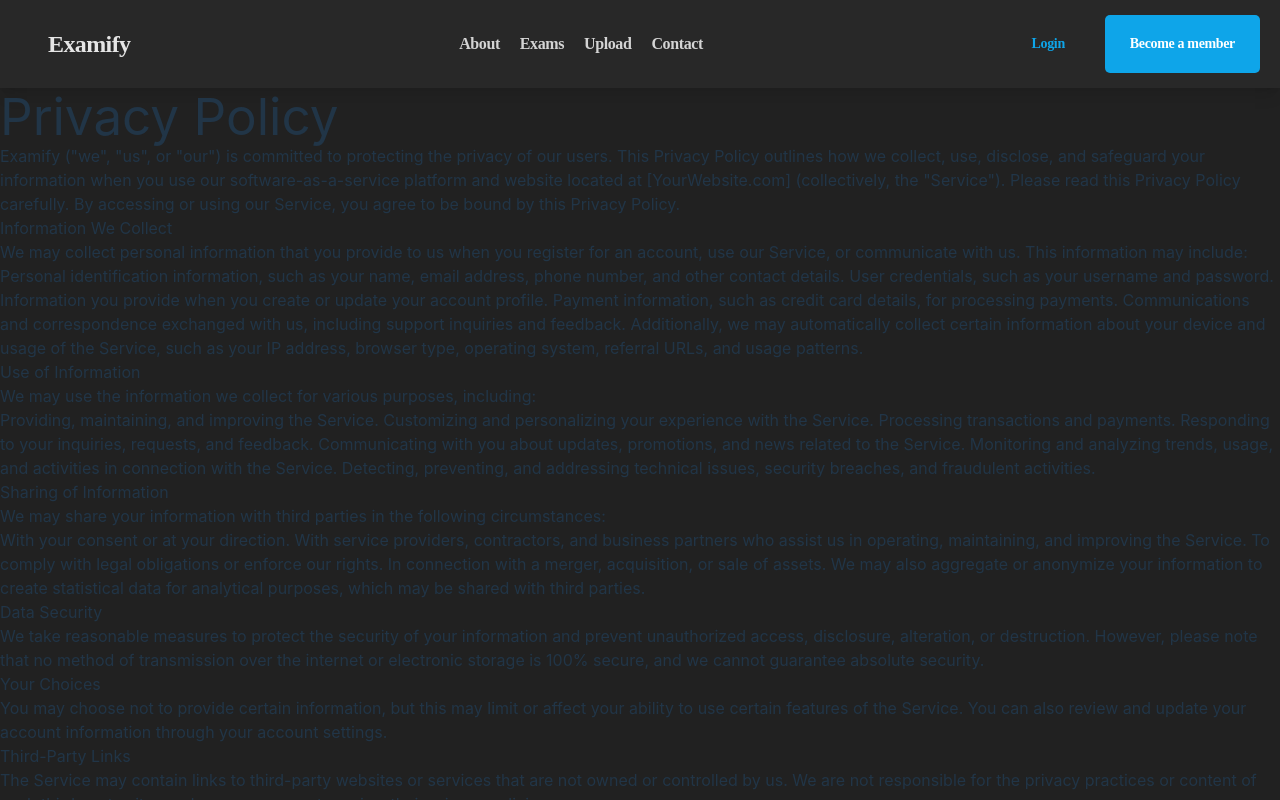
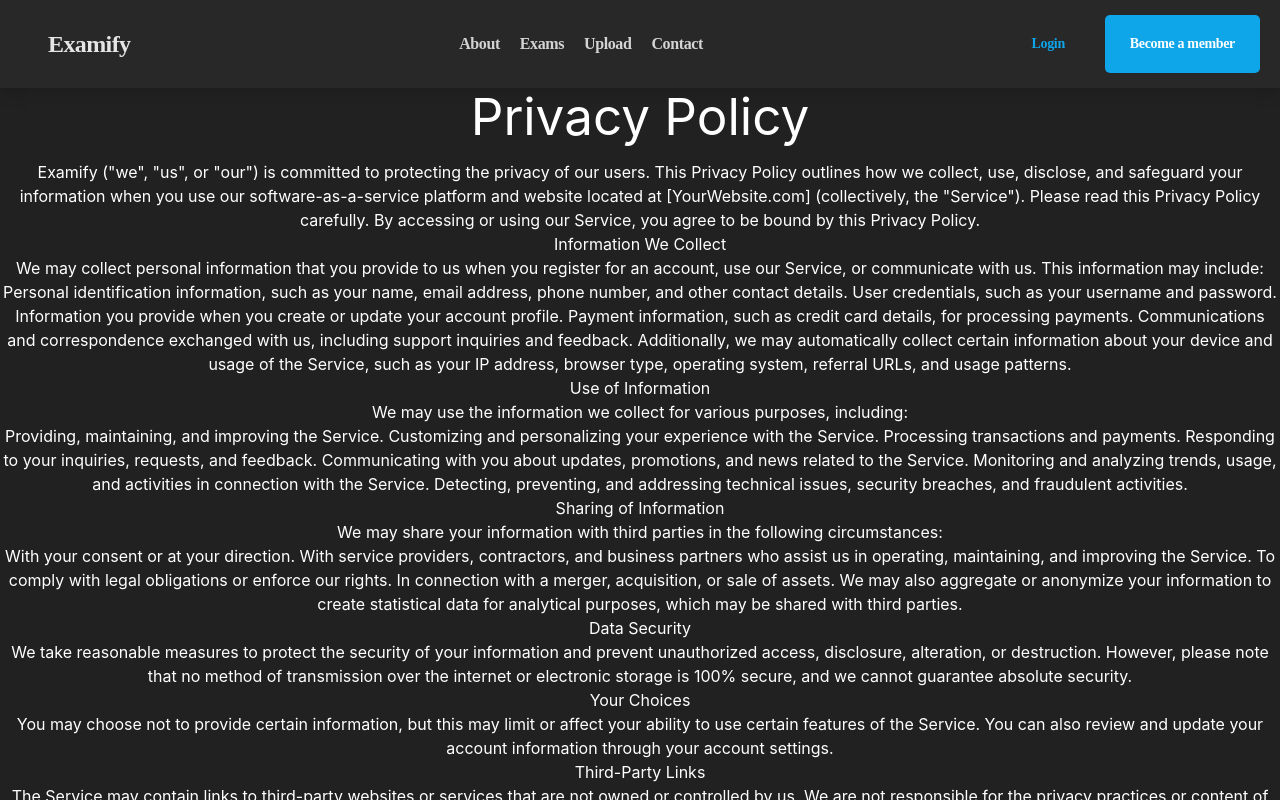
Before and after one commit to Danelegend/Examify, a React (Vite) app in the folder frontend/: page /privacy in a window 1280 px wide. Shown: the top 800 px of the page. Built offline with nearby package versions, Linux system fonts and the light colour scheme.

Commit message:
[+] Styling

```diff
--- a/frontend/src/Pages/PrivacyPage/index.tsx
+++ b/frontend/src/Pages/PrivacyPage/index.tsx
@@ -1,9 +1,11 @@
 const PrivacyPage = () => {
     return (
         <div>
+            <div className="text-center text-white">
+                <h1 className="pb-4">
+                    Privacy Policy
+                </h1>
                 <div>
-                <h1>Privacy Policy</h1>
-
                     Examify ("we", "us", or "our") is committed to protecting the privacy of our users. This Privacy Policy outlines how we collect, use, disclose, and safeguard your information when you use our software-as-a-service platform and website located at [YourWebsite.com] (collectively, the "Service"). Please read this Privacy Policy carefully. By accessing or using our Service, you agree to be bound by this Privacy Policy.
 
                     <ol>
@@ -103,6 +105,7 @@ const PrivacyPage = () => {
                     </ol>
                 </div>
             </div>
+        </div>
     )
 }
 
--- a/frontend/src/Pages/TosPage/index.tsx
+++ b/frontend/src/Pages/TosPage/index.tsx
@@ -1,8 +1,11 @@
 const TosPage = () => {
     return (
         <div>
+            <div className="text-center text-white">
+                <h1 className="pb-4">
+                    Terms of Service
+                </h1>
                 <div>
-                <h1>Terms of Service</h1>
                     These Terms of Service ("Terms") govern your access to and use of the software-as-a-service platform and website provided by Examify ("we," "us," or "our") located at www.examify.com.au (the "Service"). Please read these Terms carefully before accessing or using the Service. By accessing or using the Service, you agree to be bound by these Terms. If you do not agree to these Terms, you may not access or use the Service.
                     <ol>
                         <li>
@@ -88,6 +91,7 @@ const TosPage = () => {
                     </ol>
                 </div>
             </div>
+        </div>
     )
 }
 
```
Lines whose indentation alone changed are shown as unchanged.
